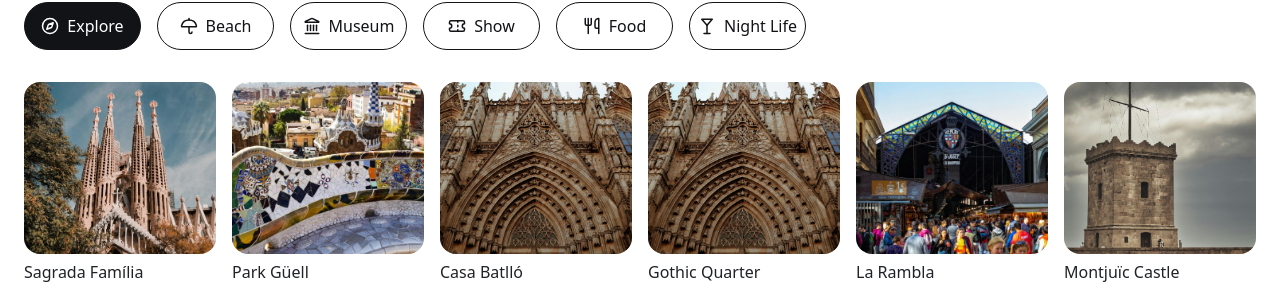
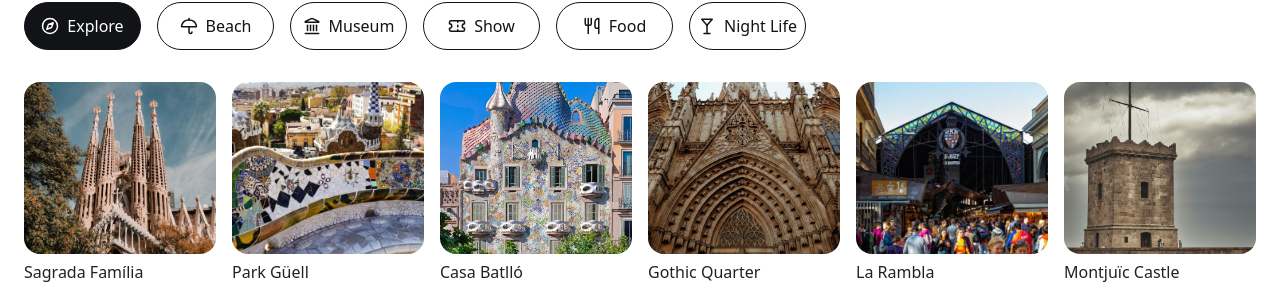
Before and after one commit to NwayOoPyaeZo/hotelBookingWebsite01, a React (Vite) app: page / in a window 1280 px wide. Shown: the part 3818-4122 px from the top of the page. Built offline with nearby package versions, Linux system fonts and the light colour scheme; no server answers.

Commit message:
fix minor bugs

```diff
--- a/src/layout/topThingToDo.jsx
+++ b/src/layout/topThingToDo.jsx
@@ -22,7 +22,7 @@
   explore: [
     { id: 101, title: "Sagrada Família", image: "/assets/images/activitiesCard/SagradaFamília.jpg" },
     { id: 102, title: "Park Güell", image: "/assets/images/activitiesCard/ParkGüell.jpg" },
-    { id: 103, title: "Casa Batlló", image: "/assets/images/activitiesCard/GothicQuarter.jpg" },
+    { id: 103, title: "Casa Batlló", image: "/assets/images/activitiesCard/CasaBatlló.jpg" },
     { id: 104, title: "Gothic Quarter", image: "/assets/images/activitiesCard/GothicQuarter.jpg" },
     { id: 105, title: "La Rambla", image: "/assets/images/activitiesCard/LaRambla.jpg" },
     { id: 106, title: "Montjuïc Castle", image: "/assets/images/activitiesCard/MontjuïcCastle.jpg" },
```
